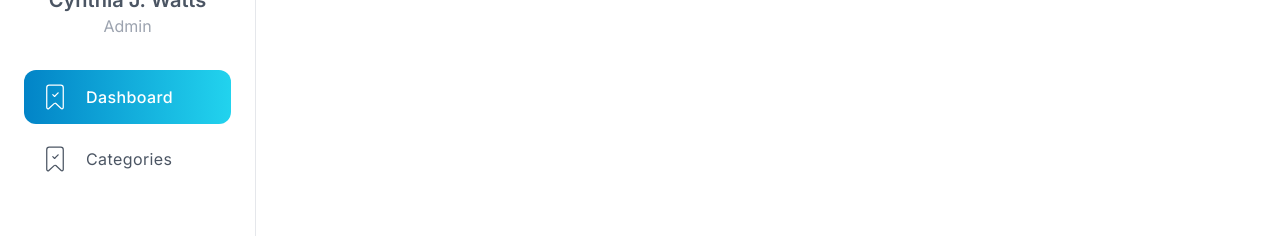
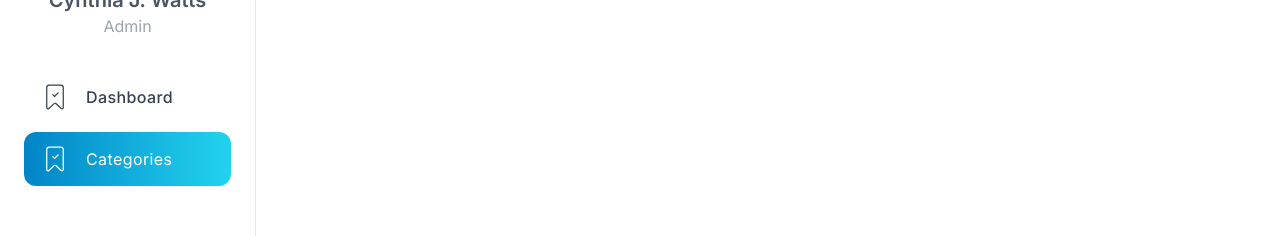
Before and after one commit to MatiasTejerina07/Admin-todo, a Next.js app: page /dashboard/rest-todos in a window 1280 px wide. Shown: the part 266-502 px from the top of the page. Built offline with nearby package versions, Linux system fonts and the light colour scheme.

Commit message:
dashboard sidebar

```diff
--- a/src/components/Sidebar/SidebarActive.module.css
+++ b/src/components/Sidebar/SidebarActive.module.css
@@ -1,3 +1,7 @@
 .active-link{
-    @aplly "text-white bg-gradient-to-r from-sky-600 to-cyan-400"
+    @apply relative px-4 py-3 flex items-center space-x-4 rounded-xl text-white bg-gradient-to-r from-sky-600 to-cyan-400
 }
+
+.disable-link{
+    @apply text-gray-700 relative px-4 py-3 flex items-center space-x-4 rounded-xl
+}
--- a/src/components/Sidebar/SidebarItem.tsx
+++ b/src/components/Sidebar/SidebarItem.tsx
@@ -1,23 +1,29 @@
-import React from 'react'
-import { CiBookmarkCheck } from 'react-icons/ci'
-import style from "./SidebarActive.module.css"
+'use client'
+import React from 'react';
+import { CiBookmarkCheck } from 'react-icons/ci';
+import style from "./SidebarActive.module.css";
+import Link from 'next/link';
+import { usePathname } from 'next/navigation';
 
 
 export default function SidebarItem() {
+    const pathName = usePathname();
+    console.log(pathName)
+
     return (
         <ul className="space-y-2 tracking-wide mt-8">
-            {/* Active className: text-white bg-gradient-to-r from-sky-600 to-cyan-400 */}
+
             <li>
-                <a href="#" className="relative px-4 py-3 flex items-center space-x-4 rounded-xl text-white bg-gradient-to-r from-sky-600 to-cyan-400">
+                <Link href={'/dashboard'} className={pathName === '/dashboard' ? style['active-link'] : style['disable-link']}>
                     <CiBookmarkCheck size={30} />
                     <span className="-mr-1 font-medium">Dashboard</span>
-                </a>
+                </Link>
             </li>
             <li>
-                <a href="#" className="px-4 py-3 flex items-center space-x-4 rounded-md text-gray-600 group">
+                <Link href={'/dashboard/rest-todos'} className={pathName === '/dashboard/rest-todos' ? style['active-link'] : style['disable-link']}>
                     <CiBookmarkCheck size={30} />
                     <span className="group-hover:text-gray-700">Categories</span>
-                </a>
+                </Link>
             </li>
         </ul>
     )
```
